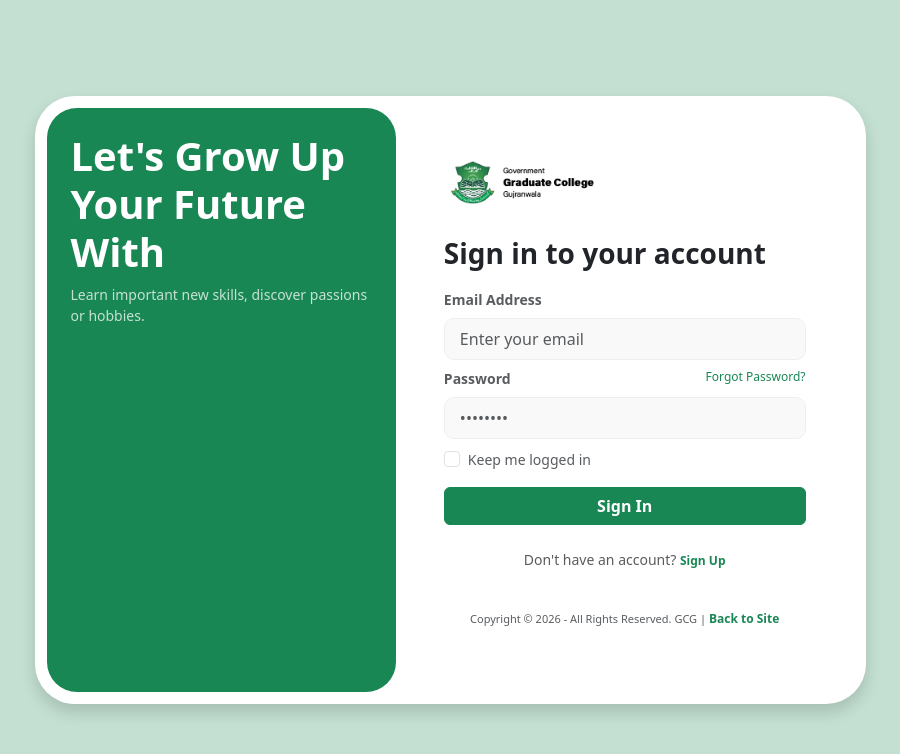
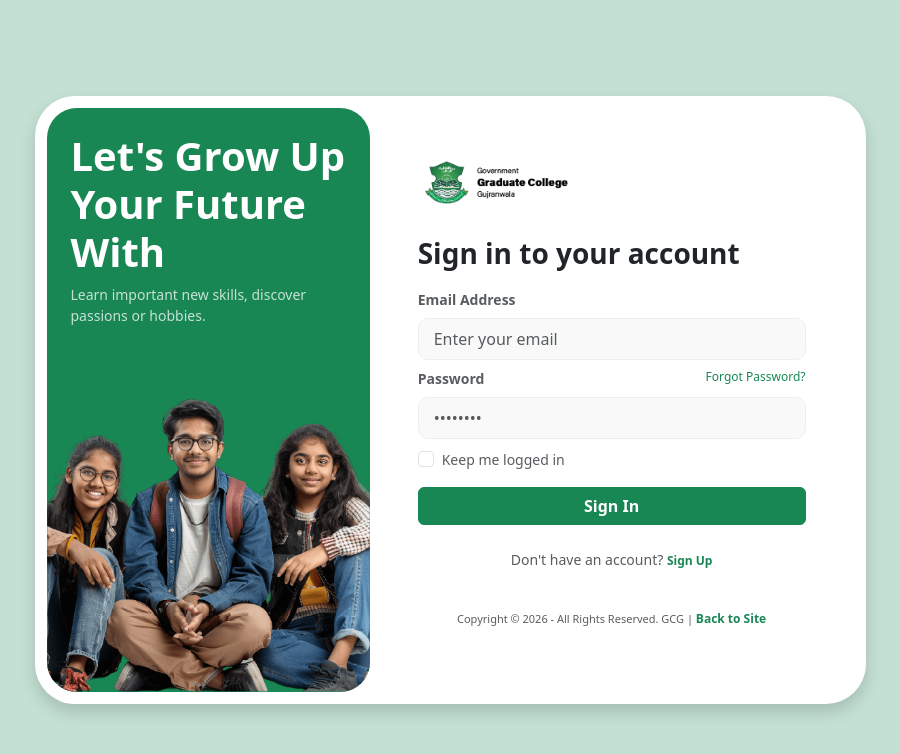
Before and after one commit to mahnooradnan491-boop/gcg, a React app in the folder frontend/: page /login in a window 1280 px wide. Shown: the top 754 px of the page, without its empty margins (190-1090 px from the left). Built offline with nearby package versions, Linux system fonts and the light colour scheme; the HTML template or start-up script is replaced by a standard one.

Commit message:
Login Image Updated

```diff
--- a/frontend/src/login.css
+++ b/frontend/src/login.css
@@ -18,10 +18,8 @@
     flex: 1;
 }
 
-.cs-image {
-    max-height: 200px;
-    object-fit: contain;
-    margin-bottom: -10px;
+.left-panel-green img {
+    border-radius: 30px;
 }
 
 .right-panel-white {
--- a/frontend/src/login.jsx
+++ b/frontend/src/login.jsx
@@ -11,10 +11,13 @@ function Login() {
         <div className="row justify-content-center">
           <div className="col-12 col-md-11 col-lg-10 col-xl-9">
             <div className="main-login-card shadow d-flex flex-column flex-md-row">
-              <div className="left-panel-green bg-success p-4 d-flex flex-column justify-content-between">
-                <div className="panel-text text-white">
+              <div className="left-panel-green bg-success d-flex flex-column justify-content-between">
+                <div className="panel-text text-white p-4">
                   <h1 className="fw-bold">Let's Grow Up <br /> Your Future <br /> With</h1>
                   <p className="small opacity-75">Learn important new skills, discover passions or hobbies.</p>
+                </div>
+                <div>
+                  <img src="/loginbg.png" alt="students" width="100%" />
                 </div>
               </div>
               <div className="right-panel-white p-4 p-md-5 d-flex flex-column justify-content-center bg-white">
```
Also changed, not shown: frontend/public/loginbg.png (added).
